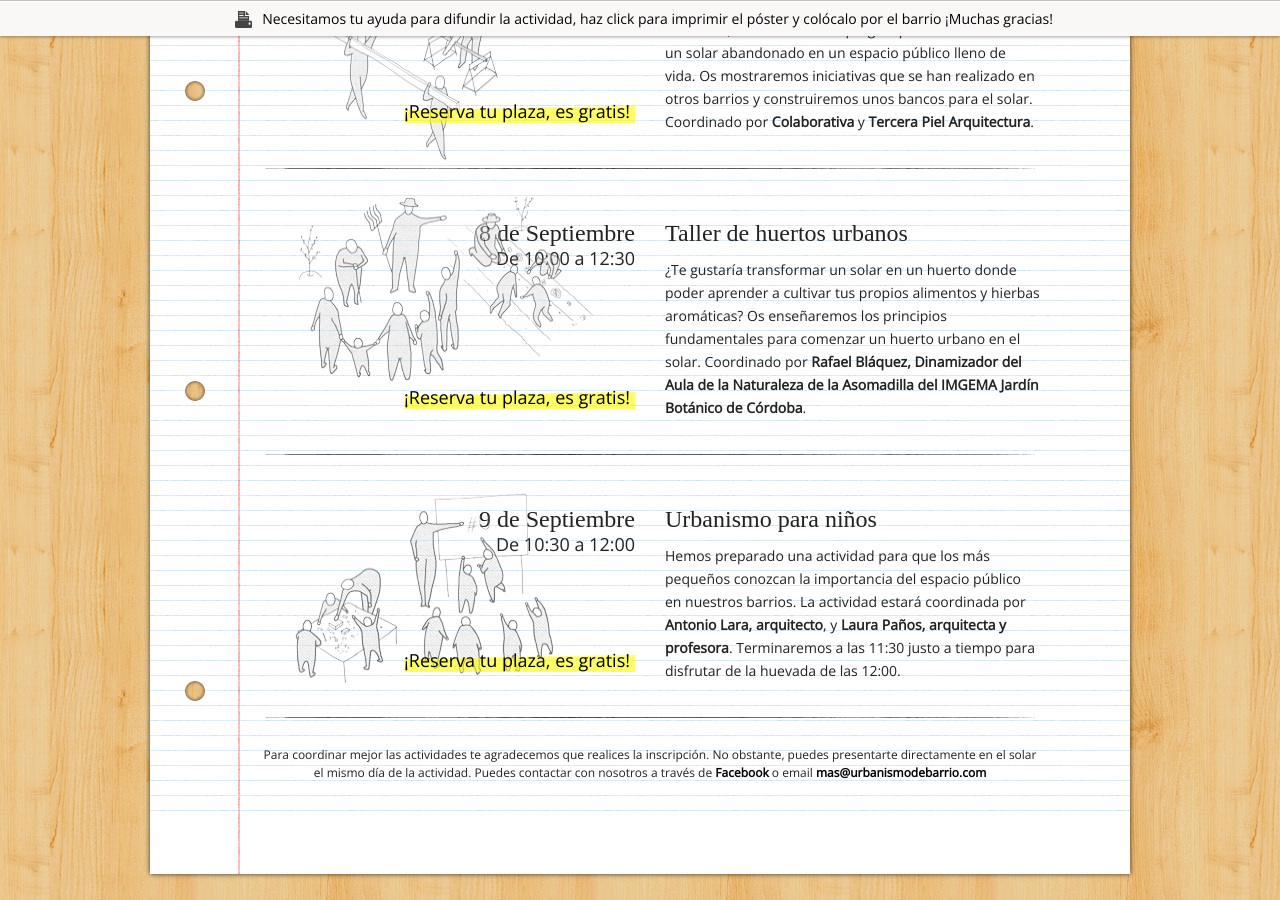
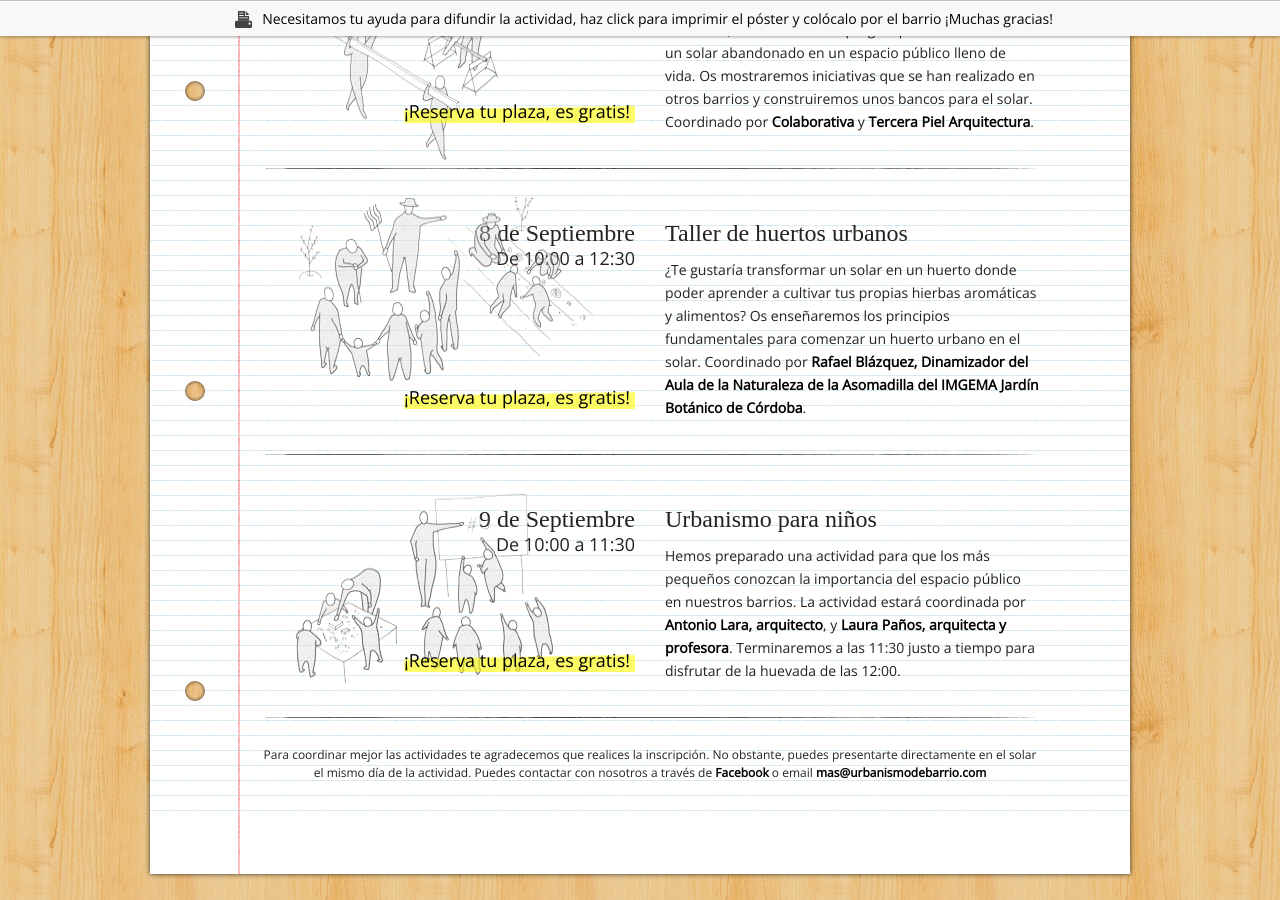
Before and after one commit to colaborativa/urbanismodebarrio.com, a Jekyll site: the page built from index.md, in a window 1280 px wide and 900 px high, scrolled down 1009 px. Built offline with Jekyll 4.4.1, drawn with Linux system fonts in a browser that asks for light colours; nearby versions of some CDN libraries; some web fonts are replaced; comment, search, counter and statistics services are not loaded.

Commit message:
fix typos

```diff
--- a/index.md
+++ b/index.md
@@ -23,7 +23,7 @@
     fecha: {natural: 7 de Septiembre, formateada: 2012-09-07 }
     hora: "De 10:00 a 12:30"
    inscripcion: {titulo: "¡Reserva tu plaza, es gratis!", url: http://tallermobiliario-urbanismodebarrio.eventbrite.es  }
-   descripcion: "Un banco, una farola o una pérgola pueden transformar un solar abandonado en un espacio público lleno de vida. Os mostraremos iniciativas que se han realizado en otros barrios y construiremos unos bancos para el solar. Coordinado por <strong>Colaborativa</strong> y <strong>Tercera Piel Arquitectura</strong>."
+   descripcion: "Un banco, una farola o una pérgola pueden transformar un solar abandonado en un espacio público lleno de vida. Os mostraremos iniciativas que se han realizado en otros barrios y construiremos unos bancos para el solar. Coordinado por <a href='http://colaborativa.eu'><strong>Colaborativa</strong></a> y <a href='http://edificioscontenedor.blogspot.com.es/'><strong>Tercera Piel Arquitectura</strong></a>."
 
  - titulo: Taller de huertos urbanos
    slug: huertos
@@ -31,16 +31,16 @@
     fecha: {natural: 8 de Septiembre, formateada: 2012-09-08 }
     hora: "De 10:00 a 12:30"
    inscripcion: {titulo: "¡Reserva tu plaza, es gratis!", url: http://huertos-urbanismodebarrio.eventbrite.es  }
-   descripcion: "¿Te gustaría transformar un solar en un huerto donde poder aprender a cultivar tus propios alimentos y hierbas aromáticas? Os enseñaremos los principios fundamentales para comenzar un huerto urbano en el solar. Coordinado por <strong> Rafael Bláquez, Dinamizador del Aula de la Naturaleza de la Asomadilla del IMGEMA Jardín Botánico de Córdoba</strong>."
+   descripcion: "¿Te gustaría transformar un solar en un huerto donde poder aprender a cultivar tus propias hierbas aromáticas y alimentos? Os enseñaremos los principios fundamentales para comenzar un huerto urbano en el solar. Coordinado por <strong><a href='http://www.jardinbotanicodecordoba.com/'>Rafael Blázquez, Dinamizador del Aula de la Naturaleza de la Asomadilla del IMGEMA Jardín Botánico de Córdoba</a></strong>."
 
  - titulo: Urbanismo para niños
    slug: infantil
    horario:
     fecha: {natural: 9 de Septiembre, formateada: 2012-09-09 }
-    hora: "De 10:30 a 12:00"
+    hora: "De 10:00 a 11:30"
    inscripcion: {titulo: "¡Reserva tu plaza, es gratis!", url: http://ninos-urbanismodebarrio.eventbrite.es }
    subtitulo_inscripcion: "Hay n plazas libres"
-   descripcion: "Hemos preparado una actividad para que los más pequeños conozcan la importancia del espacio público en nuestros barrios. La actividad estará coordinada por <strong>Antonio Lara, arquitecto</strong>, y <strong>Laura Paños, arquitecta y profesora</strong>. Terminaremos a las 11:30 justo a tiempo para disfrutar de la huevada de las 12:00."
+   descripcion: "Hemos preparado una actividad para que los más pequeños conozcan la importancia del espacio público en nuestros barrios. La actividad estará coordinada por <strong><a href='http://www.almarquitectura.com'>Antonio Lara, arquitecto</a></strong>, y <strong><a href='http://www.lap-arquitectos.com'>Laura Paños, arquitecta y profesora</a></strong>. Terminaremos a las 11:30 justo a tiempo para disfrutar de la huevada de las 12:00."
 
 footer: "diseño web @colaborativaeu · contenidos @colaborativaeu y @tercerapiel · Código fuente compartido con licencia <a href=''> MIT</a>, textos e imágenes con licencia <a href=''>CC BY 3.0.</a> </br> Diseñado y hecho en <a href=''>Córdoba, Andalucía</a> · Hecho con <a href=''>github pages</a>, <a href=''>jekyll</a>, <a href=''>SASS</a>, <a href=''>Compass</a> y <a href=''>Sharrre</a>"
 
```
